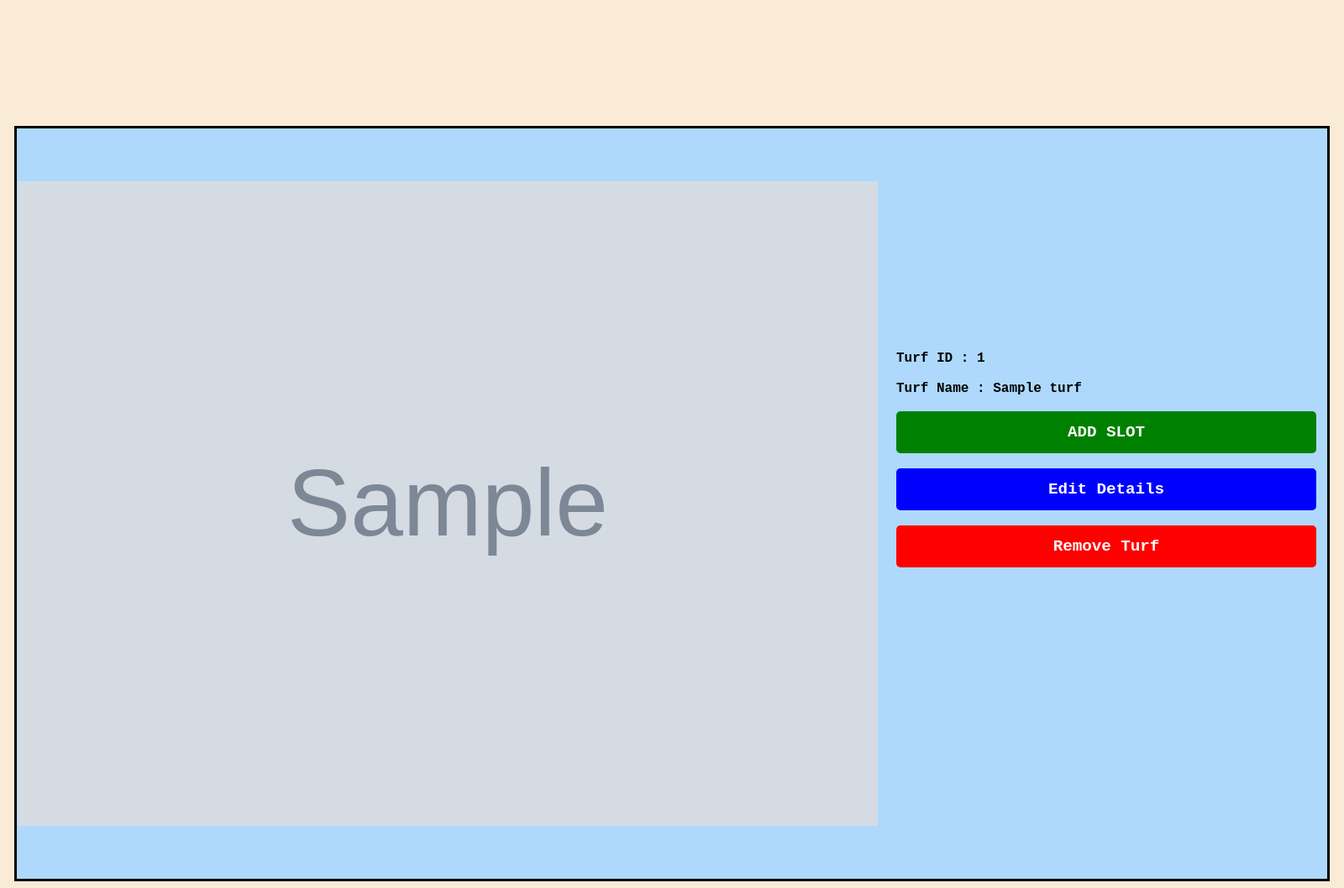
After one commit to arjjunk/sporthub, a Django app: page /viewturf/ in a window 1600 px wide. The commit adds this page. Shown: the whole page at 84% size. Run offline with Django 3.2, Linux system fonts and the light colour scheme; tables that the repository leaves empty hold one stand-in row (values such as "Sample post"); grey boxes marked "Sample" are stand-in pictures.

Commit message:
added viewturf page

```diff
--- a/sporthub/urls.py
+++ b/sporthub/urls.py
@@ -23,7 +23,8 @@ urlpatterns = [
     path('admin/', admin.site.urls),
     path('turfowner/',views.turfowner),
     path('addturf/',views.addturf),
-    path('turfadd/',views.turfadd)
+    path('turfadd/',views.turfadd),
+    path('viewturf/',views.viewturf),
 ]
 
 if settings.DEBUG:
--- /dev/null
+++ b/turf/static/css/viewturf.css
@@ -0,0 +1,71 @@
+body{
+    background-color: antiquewhite;
+}
+
+table{
+    width: 1280px;
+    height: 900px;
+    border: 3px solid black;
+    border-collapse: collapse;
+    background-color: rgb(174, 217, 252);
+    margin: auto;
+    margin-top: 150px;
+}
+
+td{
+    border: none;
+}
+
+.details{
+    background-color: rgb(174, 217, 252);
+    color: black;
+    font-family: 'Courier New', Courier, monospace;
+    font-weight: bolder;
+    padding-top: 20px;
+    padding-left: 20px;
+    width: 512px;
+    height: 384px;
+    border: none;
+}
+
+#addslot{
+    background-color: green;
+    color: white;
+    font-size: larger;
+    font-family: 'Courier New', Courier, monospace;
+    border: none;
+    border-radius: 5px;
+    width: 500px;
+    height: 50px;
+}
+
+#edit{
+    background-color: blue;
+    color: white;
+    font-size: larger;
+    font-family: 'Courier New', Courier, monospace;
+    border: none;
+    border-radius: 5px;
+    width: 500px;
+    height: 50px;
+}
+
+#remove{
+    background-color: red;
+    color: white;
+    font-size: larger;
+    font-family: 'Courier New', Courier, monospace;
+    border: none;
+    border-radius: 5px;
+    width: 500px;
+    height: 50px;
+}
+
+
+
+a{
+    font-family: 'Courier New', Courier, monospace;
+    font-weight: bolder;
+    text-decoration: none;
+    color: white;
+}
--- a/turf/templates/turfowner.html
+++ b/turf/templates/turfowner.html
@@ -53,7 +53,7 @@
                            <a class="nav-link" href="/addturf">Add Turf</a>
                         </li>
                         <li class="nav-item">
-                           <a class="nav-link" href="services.html">Add Slot</a>
+                           <a class="nav-link" href="/viewturf">Add Slot</a>
                         </li>
                         <li class="nav-item">
                            <a class="nav-link" href="blog.html">Bookings</a>
--- /dev/null
+++ b/turf/templates/viewturf.html
@@ -0,0 +1,26 @@
+<html>
+    <head>
+        <title>View Turf</title>
+        {% load static %}
+        <link rel="stylesheet" href="{% static 'css/viewturf.css' %}">
+
+    </head>
+    <body>
+        <table>
+            {% for vt in data1 %}
+            <tr>
+                <td><img src="{{vt.photo}}" width="1024" height="768"></td>
+                <td>
+                    <div class="details">
+                        Turf ID : {{vt.turf_id}}<br><br>
+                        Turf Name : {{vt.turf_name}}<br><br>
+                        <button name="addslot" id="addslot"><a href="">ADD SLOT</a></button><br><br>
+                        <button name="Edit" id="edit"><a href="">Edit Details</a></button><br><br>
+                        <button name="Remove" id="remove"><a href="">Remove Turf</a></button>
+                    </div>
+                </td>
+            </tr>
+            {% endfor %}
+        </table>
+    </body>
+</html>
--- a/turf/views.py
+++ b/turf/views.py
@@ -32,3 +32,7 @@ def turfadd(request):
         data.turf_id = "TF"+str(data.id)
         data.save()
     return render(request,"addturf.html")
+
+def viewturf(request):
+    data = tbl_turf.objects.all()
+    return render(request,"viewturf.html", {'data1':data})
```
Also changed, not shown: media/close-up-determined-soccer-player-kicking-ball-generated-by-ai_188544-9042.jpg (added).
